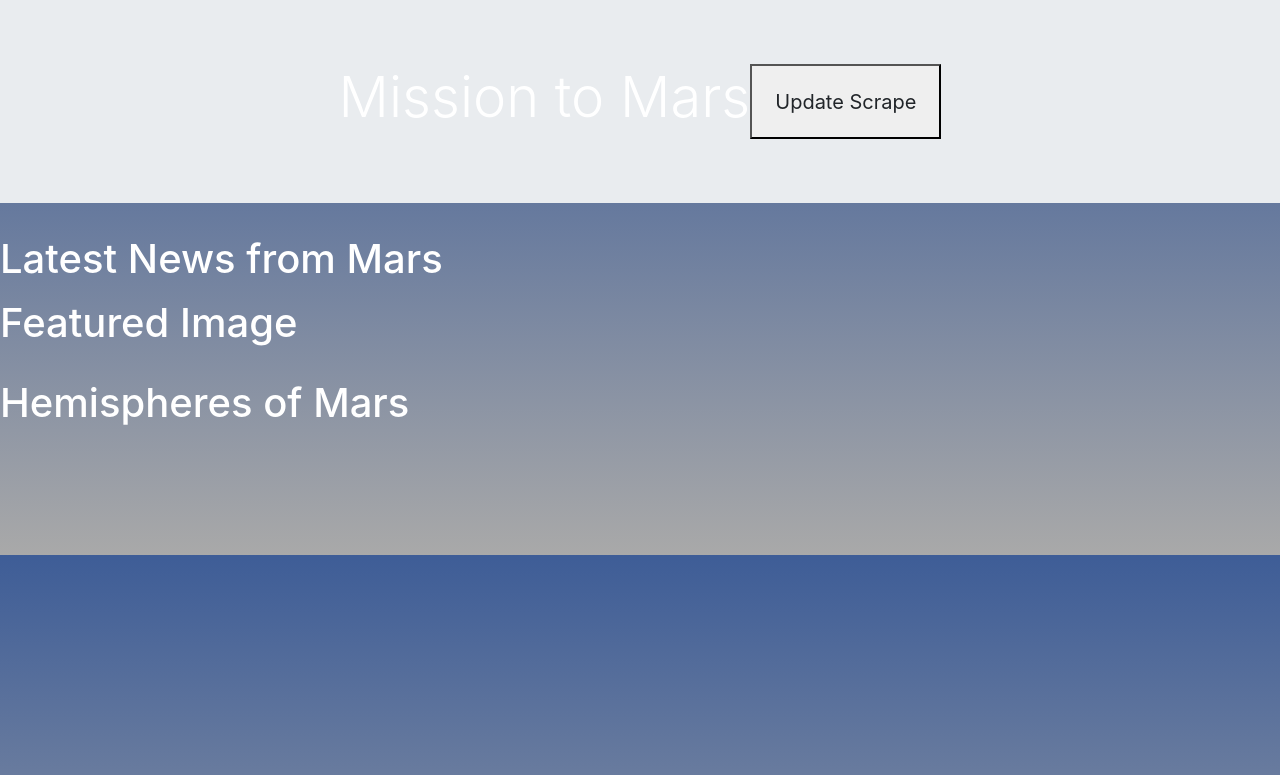
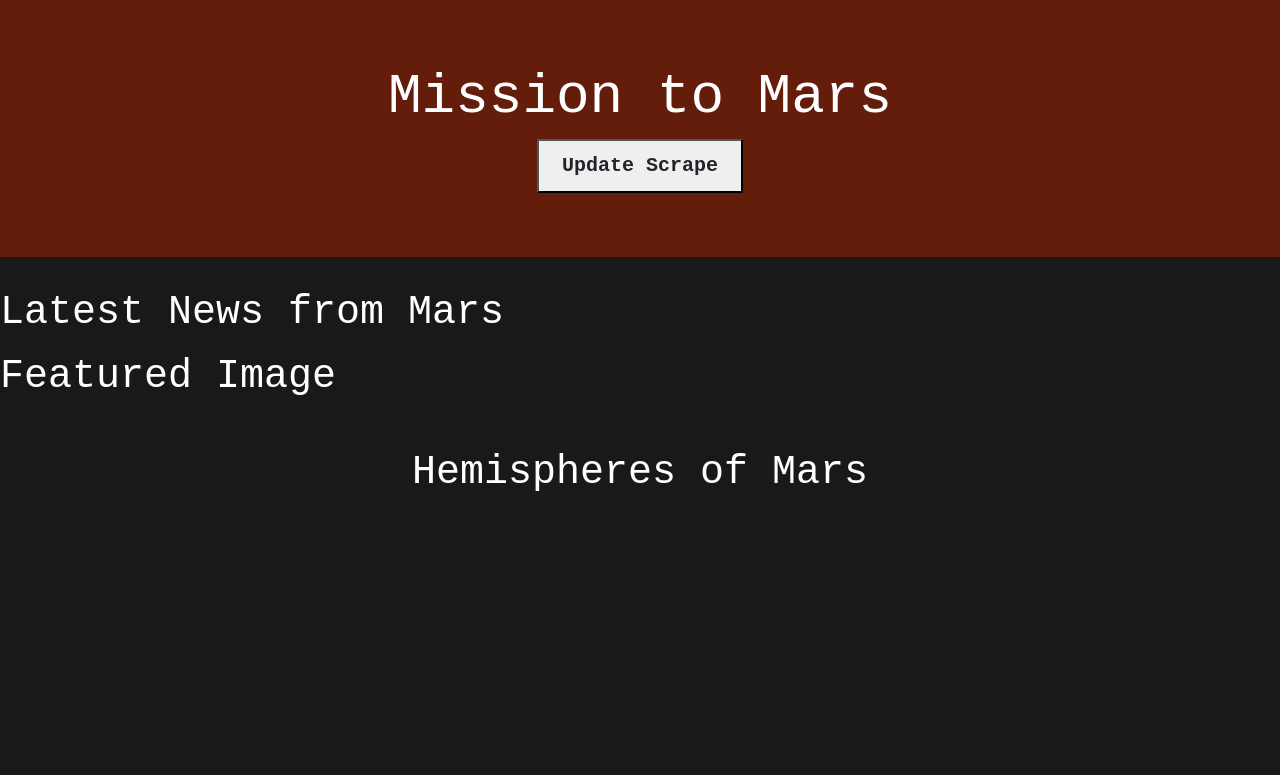
Before and after one commit to KimberlyChristensen/web-scraping-challenge, a Flask app: template templates/index.html in a window 1280 px wide. Shown: the top 775 px of the page. Run offline with Flask 2, Linux system fonts and the light colour scheme; the template is opened without the code that fills it, so the values that code supplies are empty; some libraries are stand-ins or nearby versions.

Commit message:
updated files

```diff
--- a/scrape_mars.py
+++ b/scrape_mars.py
@@ -65,7 +65,7 @@ def scrape():
     #Use the pandas method to convert a df to html string
     #Parse out only specific table data required
     tables_df=tables[2]
-    table_html=tables_df.to_html(index=False)
+    table_html=tables_df.to_html(index=False, header=None)
 
     """
     # Mars Hemispheres
--- a/templates/index.html
+++ b/templates/index.html
@@ -2,14 +2,17 @@
 <html>
     <head>
       <title>Misson to Mars</title>
-      <link rel="stylesheet" href="styles.css">
       <link rel="stylesheet" href="https://stackpath.bootstrapcdn.com/bootstrap/4.3.1/css/bootstrap.min.css" integrity="sha384-ggOyR0iXCbMQv3Xipma34MD+dH/1fQ784/j6cY/iJTQUOhcWr7x9JvoRxT2MZw1T" crossorigin="anonymous">
+    <style>
+
+    </style>
+
     </head>
-        <body>
-            <div class="jumbotron jumbotron-fluid" align=center>
-                <h1 class="display-4">Mission to Mars</h1>
+        <body style="background-color: rgb(26, 25, 25); color:white; font-family:'Courier New', Courier, monospace;">
+                <div class="jumbotron jumbotron-fluid" align=center style="background-color: rgb(100, 28, 11);">
+                    <h1 class="display-4" ><strong>Mission to Mars</strong></h1>
                     <button>
-                        <a class="btn btn-lg" href='/scrape' role="buttom">Update Scrape</a>
+                        <a class="btn btn-outline btn-lg" href='/scrape' role="buttom"><strong>Update Scrape</strong></a>
                     </button>
             </div>
 
@@ -19,8 +22,8 @@
             <h1> Featured Image</h1>
             <img src='{{data_from_flask["image_url"]}}'/>
 
-           <sidebar> {{data_from_flask['table_html'] | safe}} </sidebar>
-             <h1> Hemispheres of Mars</h1>
+           <table class="table table-dark table-striped" bgcolor=> {{data_from_flask['table_html'] | safe}} </table>
+             <h1 align=center> Hemispheres of Mars</h1>
              <h3>{{data_from_flask["hemisphere_images"][0]["Title"]}}</h3>
             <img src='{{data_from_flask["hemisphere_images"][0]["Image URL"]}}'/>
             <h3>{{data_from_flask["hemisphere_images"][1]["Title"]}}</h3>
```
Also changed, not shown: 1 other file.
